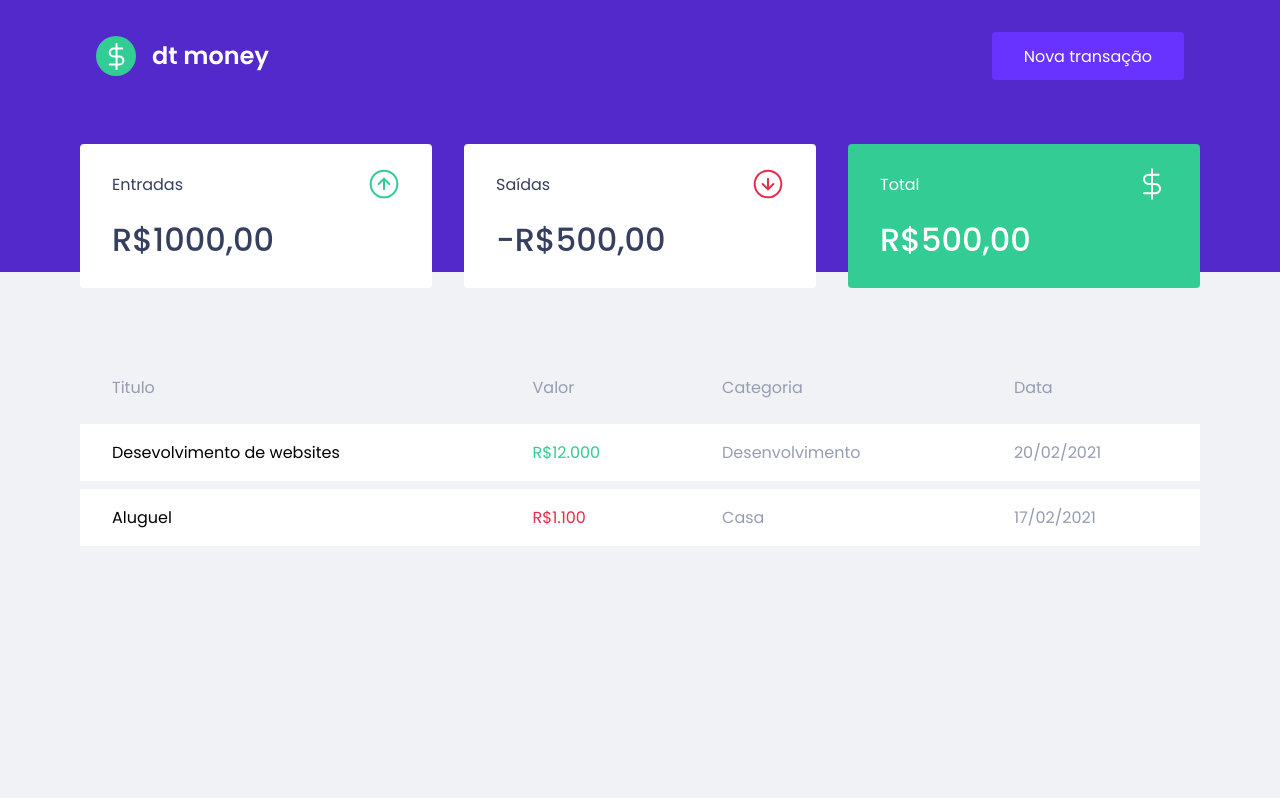
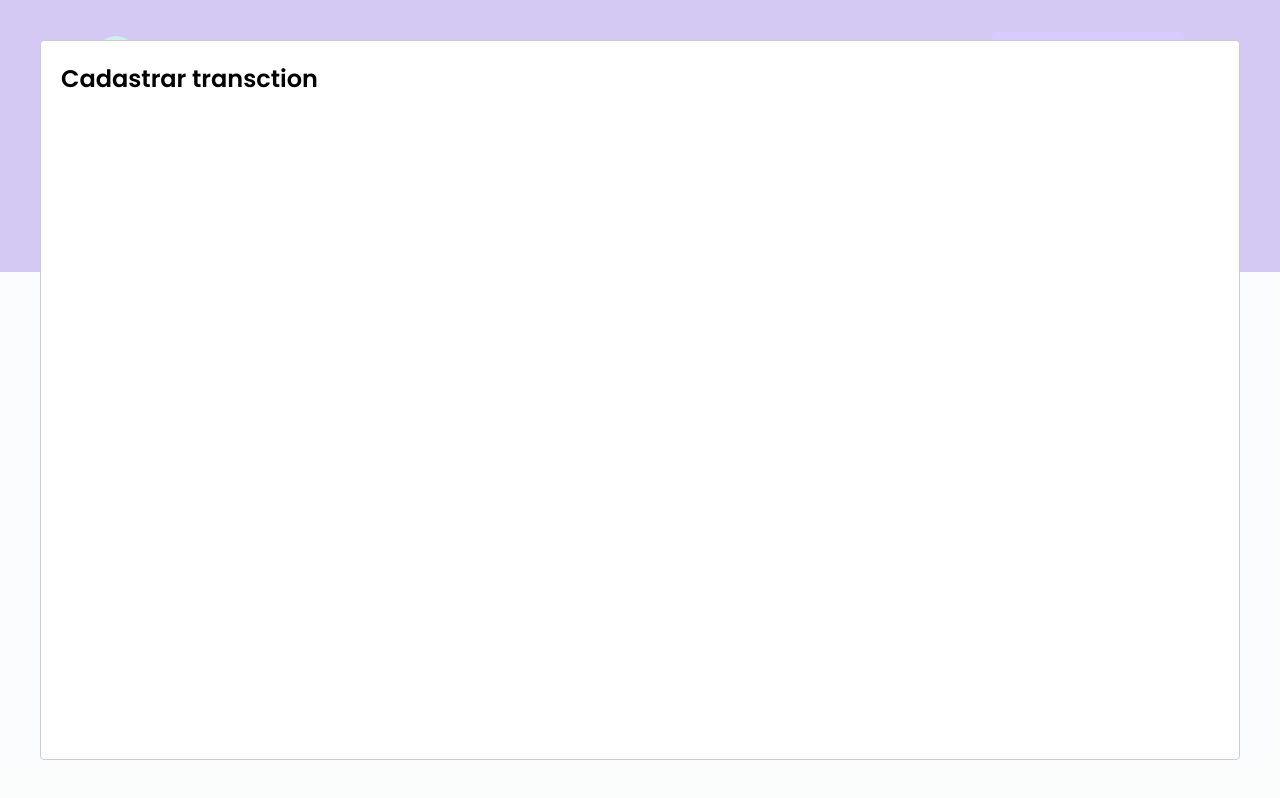
Before and after one commit to manuncorrea/dtmoney, a React (Create React App) app: page / in a window 1280 px wide. Both pictures are taken after a click on the button "Nova transação". Built offline with nearby package versions, Linux system fonts and the light colour scheme; no server answers; what miragejs would draw is missing.

Commit message:
configurando modal de ciração

```diff
--- a/package.json
+++ b/package.json
@@ -8,6 +8,7 @@
     "miragejs": "^0.1.41",
     "react": "^17.0.1",
     "react-dom": "^17.0.1",
+    "react-modal": "^3.12.1",
     "react-scripts": "4.0.3",
     "styled-components": "^5.2.1",
     "web-vitals": "^1.0.1"
@@ -20,6 +21,7 @@
     "@types/node": "^12.0.0",
     "@types/react": "^17.0.0",
     "@types/react-dom": "^17.0.0",
+    "@types/react-modal": "^3.12.0",
     "typescript": "^4.1.2"
   },
   "scripts": {
--- a/src/App.tsx
+++ b/src/App.tsx
@@ -1,12 +1,33 @@
+import { useState } from 'react';
+import Modal from 'react-modal';
+
 import { Dashboard } from "./components/Dashboard";
 import { Header } from "./components/Header";
 import { GlobalSytle } from "./styles/global";
 
+//Configurando Modal
+Modal.setAppElement('#root');
+
 export function App() {
+  const [isNewTransactionModalOpen, setIsNewTransactionModalOpen] = useState(false);
+
+  function handleOpenTransactionModal() {
+    setIsNewTransactionModalOpen(true);
+  }
+
+  function handleCloseTransactionModal() {
+    setIsNewTransactionModalOpen(false)
+  }
   return (
     <>
-      <Header />
+      <Header onOpenNewTransctionModal={handleOpenTransactionModal} />
       <Dashboard />
+      <Modal
+        isOpen={isNewTransactionModalOpen}
+        onRequestClose={handleCloseTransactionModal}
+      >
+         <h2>Cadastrar transction</h2>
+      </Modal>
       <GlobalSytle />
     </>
   );
--- a/src/components/Header/index.tsx
+++ b/src/components/Header/index.tsx
@@ -1,12 +1,18 @@
 import logoImg from '../../assets/logo.svg';
 import { Container, Content } from './styles';
 
-export function Header() {
+//Recebendo propriedades do modal
+interface HeaderProps {
+  onOpenNewTransctionModal: () => void;
+}
+
+export function Header({ onOpenNewTransctionModal }: HeaderProps) {
+
   return(
     <Container>
       <Content>
         <img src={logoImg} alt="dt money"/>
-        <button type="button">
+        <button type="button" onClick={onOpenNewTransctionModal}>
           Nova transação
         </button>
       </Content>
```
Also changed, not shown: 1 other file (tests, documents, lock files or other folders).
